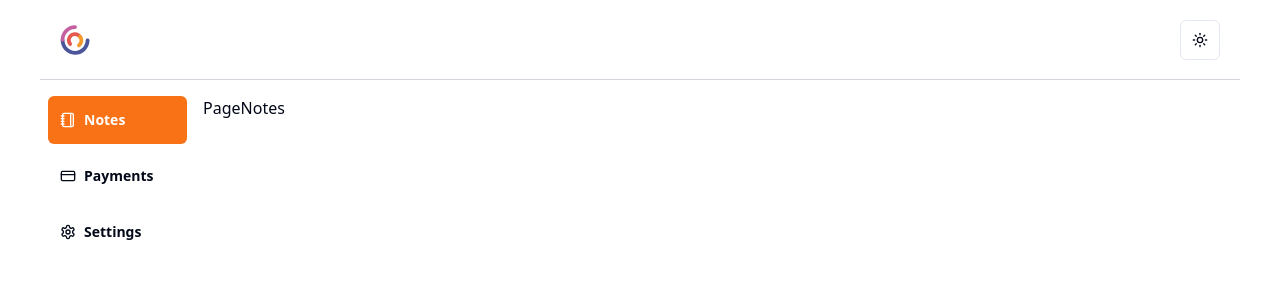
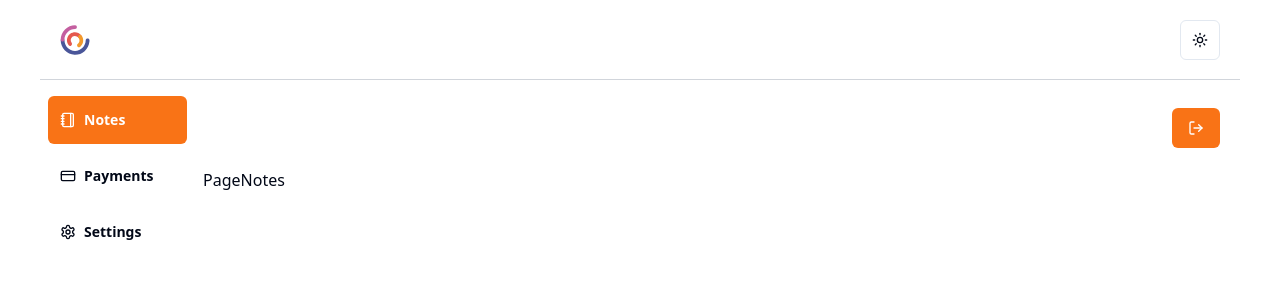
Before and after one commit to FranckPedron/Next-my-saas, a Next.js app: page /dashboard/notes in a window 1280 px wide. Shown: the top 300 px of the page. Built offline with nearby package versions, Linux system fonts and the light colour scheme.

Commit message:
Add logout

```diff
--- /dev/null
+++ b/app/components/ButtonSignOut.tsx
@@ -0,0 +1,21 @@
+'use client'
+
+import {signOut} from "next-auth/react";
+import {useRouter} from "next/navigation";
+import {Button} from "@/components/ui/button";
+import {LogOut} from "lucide-react";
+
+export default function ButtonSignOut() {
+
+    const router = useRouter();
+
+    const handleSignOut =()=>{
+        signOut();
+        router.push('/');
+    }
+    return (
+        <div className="flex items-center justify-end mb-2 mt-2 lg:mt-0 p-3">
+            <Button onClick={()=>handleSignOut()} className="bg-orange-500 hover:bg-orange-600 text-white"><LogOut/></Button>
+        </div>
+    )
+}
--- a/app/components/DashboardNav.tsx
+++ b/app/components/DashboardNav.tsx
@@ -29,6 +29,5 @@ export default function DashboardNav() {
                 })
                 }
         </nav>
-
     )
 }
--- a/app/dashboard/layout.tsx
+++ b/app/dashboard/layout.tsx
@@ -1,4 +1,5 @@
 import DashboardNav from "../components/DashboardNav";
+import ButtonSignOut from "../components/ButtonSignOut"
 
 export default async function DashboardLayout({children}:Readonly<{children:React.ReactNode}>) {
     return (
@@ -7,6 +8,7 @@ export default async function DashboardLayout({children}:Readonly<{children:Reac
             <DashboardNav />
 
             <div className="w-full h-full">
+                <ButtonSignOut />
                 {children}
             </div>
         </section>
```
Also changed, not shown: 2 other files (tests, documents, lock files or other folders).
